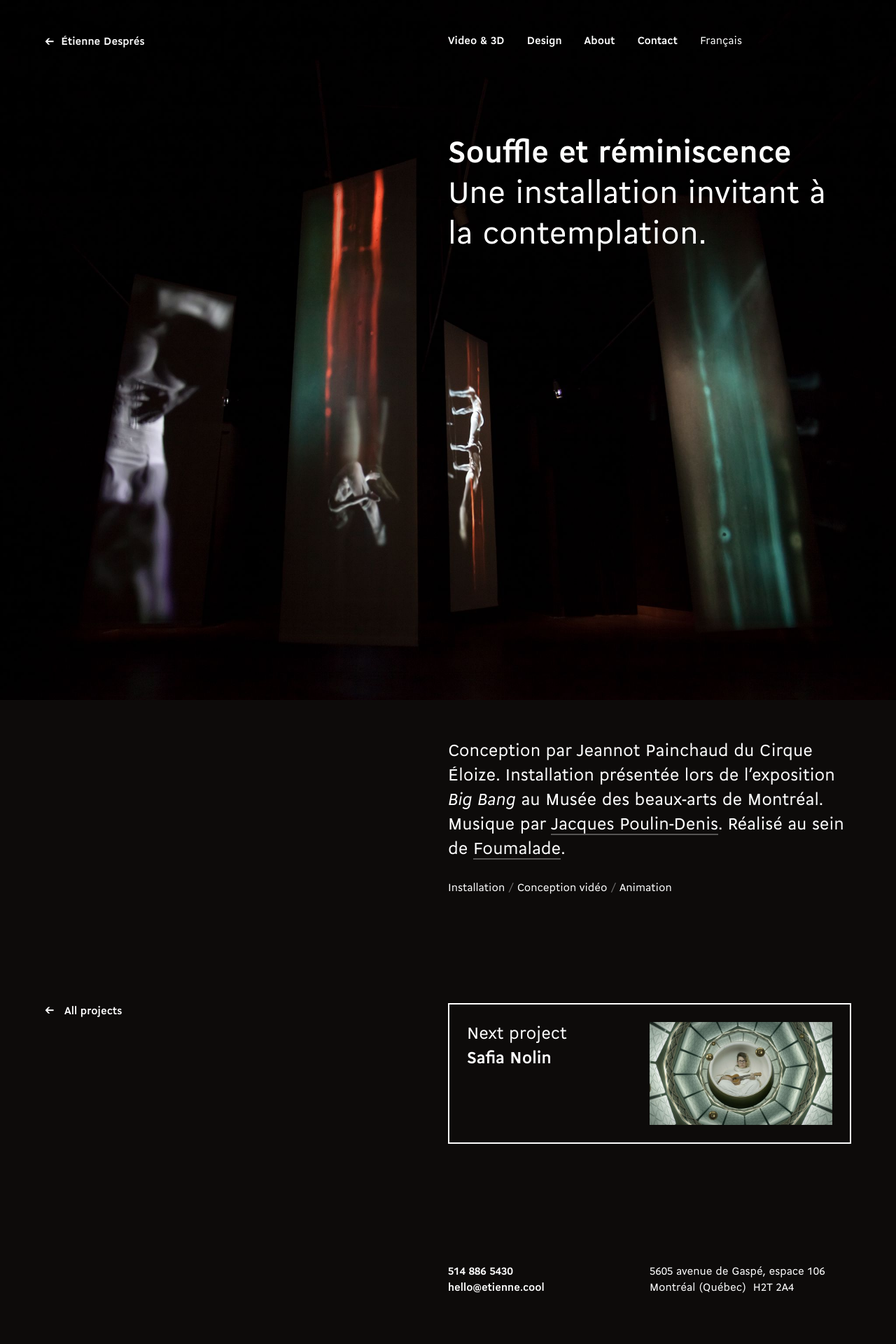
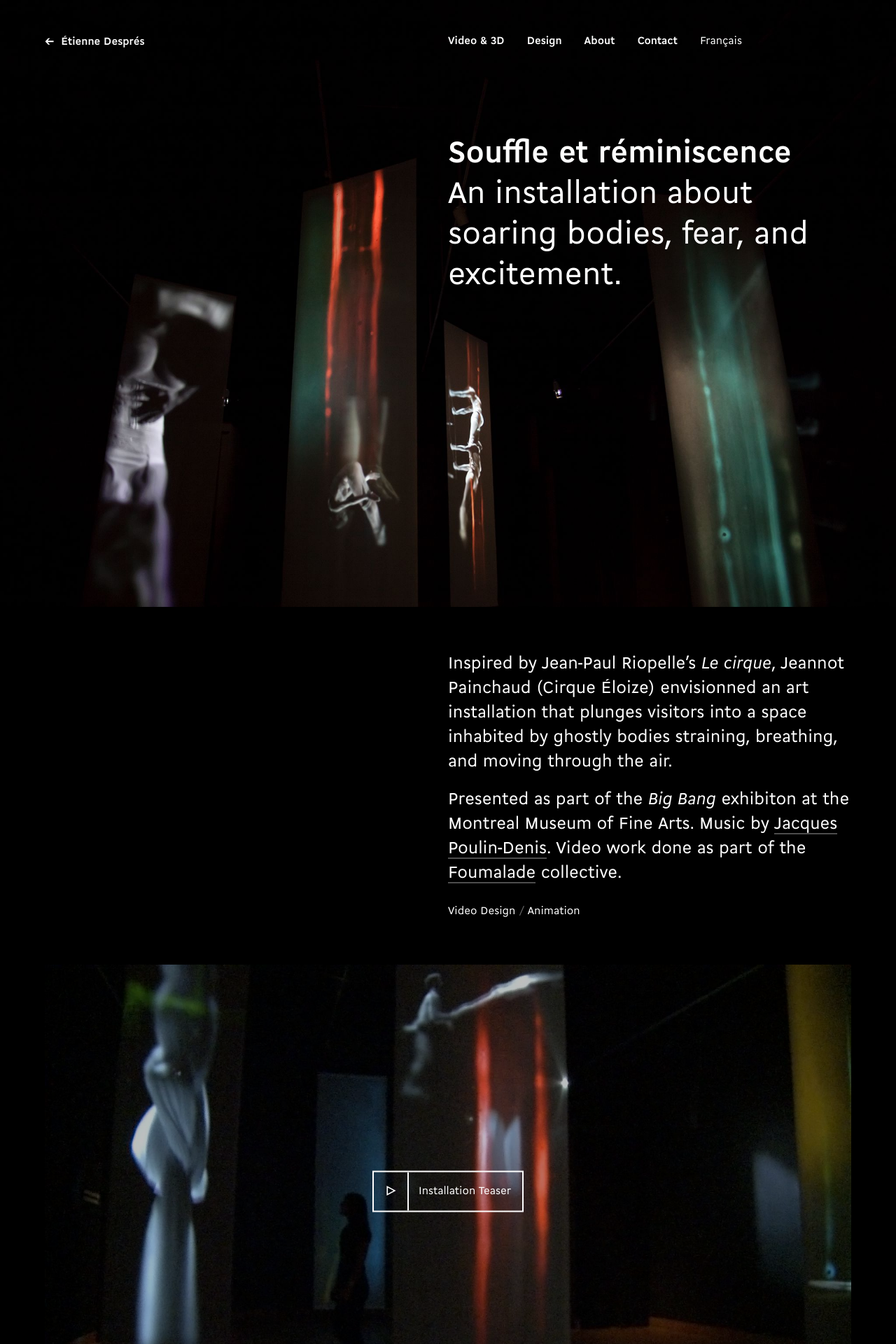
Before and after one commit to etienne/etienne, a Jekyll site: the page built from _projects-en/souffle-et-reminiscence.html, in a window 1280 px wide. Shown: the top 1920 px of the page at 70% size. Built offline with Jekyll 4.4.1, drawn with Linux system fonts in a browser that asks for light colours.

Commit message:
Ajoute Souffle et réminiscence

```diff
--- a/_projects-en/souffle-et-reminiscence.html
+++ b/_projects-en/souffle-et-reminiscence.html
@@ -1,26 +1,30 @@
 ---
 title: Souffle et réminiscence
 date: 2011-11-11
+published: true
 type: video
 language: en
 layout: project
-tags: [Installation, Conception vidéo, Animation]
+tags: [Video Design, Animation]
 ---
 
 <section class="wide">
-  {% include image.html name="hero" alt="Photographie de l’installation Souffle et réminiscence" %}
+  {% include image.html name="hero" alt="Picture of the installation Souffle et réminiscence" %}
 </section>
 
 <section class="superimposed">
   <div class="text">
     <h1>Souffle et réminiscence</h1>
-    <p class="intro">Une installation invitant à la contemplation.</p>
+    <p class="intro">An installation about soaring bodies, fear, and excitement.</p>
   </div>
 </section>
 
 <section>
   <div class="text">
-    <p>Conception par Jeannot Painchaud du Cirque Éloize. Installation présentée lors de l’exposition <em>Big Bang</em> au Musée des beaux-arts de Montréal. Musique par <a href="http://grandponey.com/jacques-poulin-denis/">Jacques Poulin-Denis</a>. Réalisé au sein de <a href="http://foumalade.org">Foumalade</a>.</p>
+    <p>Inspired by Jean-Paul Riopelle’s <em>Le cirque</em>, Jeannot Painchaud (Cirque Éloize) envisionned an art installation that plunges visitors into a space inhabited by ghostly bodies straining, breathing, and moving through the air.</p>
+    <p>Presented as part of the <em>Big Bang</em> exhibiton at the Montreal Museum of Fine Arts. Music by <a href="http://grandponey.com/jacques-poulin-denis/">Jacques Poulin-Denis</a>. Video work done as part of the <a href="http://foumalade.org">Foumalade</a> collective.</p>
     {% include tags.html %}
   </div>
 </section>
+
+{% include video.html id="49175473" poster="still" title="Installation Teaser" %}
--- a/_sass/mixins.scss
+++ b/_sass/mixins.scss
@@ -70,11 +70,11 @@
   margin-bottom: 2em;
 
   @include tablet {
-    margin-bottom: 2.5em;
+    margin-bottom: 3em;
   }
 
   @include desktop {
-    margin-bottom: 3.5em;
+    margin-bottom: 4em;
   }
 }
 
--- a/_sass/projects/souffle-et-reminiscence.scss
+++ b/_sass/projects/souffle-et-reminiscence.scss
@@ -1,7 +1,7 @@
 body.souffle-et-reminiscence {
-  background-color: #0d0b0a;
+  background-color: black;
 
   section.wide {
-    @include image-container(2048, 1600, 230%, -55%);
+    @include image-container(2048, 1387, 230%, -55%);
   }
 }
```
Also changed, not shown: _projects-fr/souffle-et-reminiscence.html (+7 -3 lines), images/souffle-et-reminiscence/hero.jpg, images/souffle-et-reminiscence/still.jpg (added), 4 other files.
